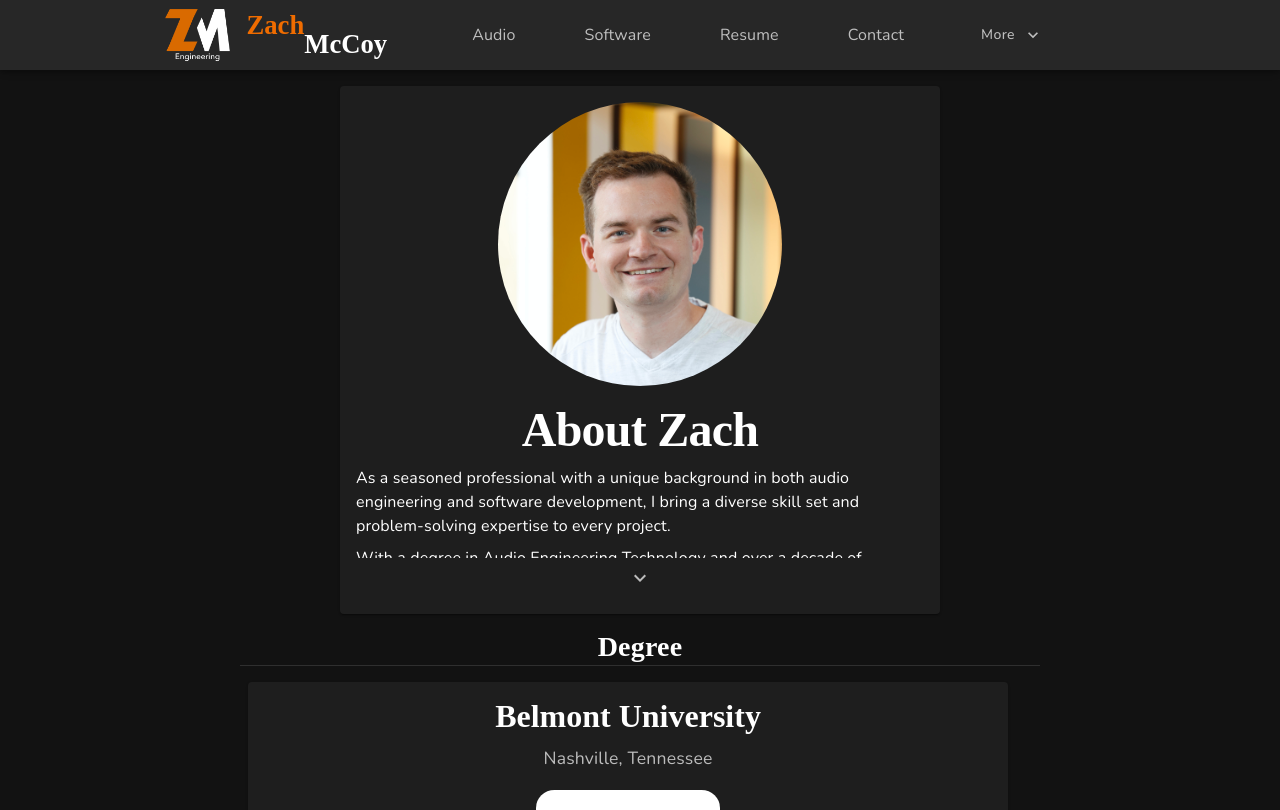
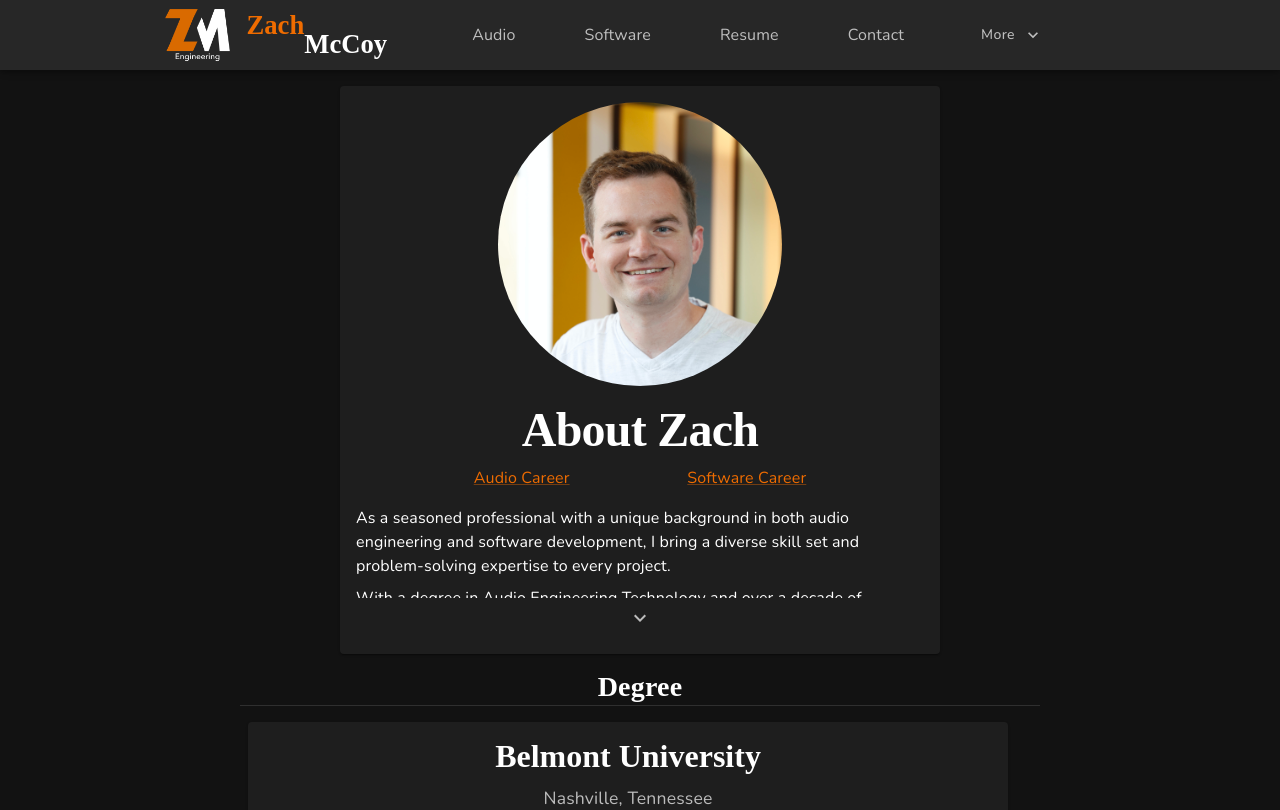
Before and after one commit to zrm20/zm-portfolio, a React (Create React App) app: page / in a window 1280 px wide. Shown: the top 810 px of the page. Built offline with nearby package versions, Linux system fonts and the light colour scheme; a web font is replaced by a local one.

Commit message:
add links to /dev and /audio

```diff
--- a/src/components/home/AboutCard/AboutCard.styles.ts
+++ b/src/components/home/AboutCard/AboutCard.styles.ts
@@ -5,6 +5,7 @@ interface Style {
   root: SxProps;
   image: CSSProperties;
   title: SxProps;
+  links: SxProps;
 };
 
 export default function useStyles(): Style {
@@ -25,6 +26,12 @@ export default function useStyles(): Style {
     },
     title: {
       mt: 2
+    },
+    links: {
+      flexDirection: 'row',
+      width: '100%',
+      justifyContent: 'space-evenly',
+      my: 1
     }
   }
 };
--- a/src/components/home/AboutCard/AboutCard.tsx
+++ b/src/components/home/AboutCard/AboutCard.tsx
@@ -1,5 +1,6 @@
 import React from "react";
-import { Paper, Typography } from "@mui/material";
+import { Link, Paper, Stack, Typography } from "@mui/material";
+import { Link as RouterLink } from "react-router-dom";
 
 import useStyles from "./AboutCard.styles";
 import headshot from "../../../assets/images/headshot.jpeg";
@@ -32,6 +33,11 @@ export default function AboutCard(props: AboutCardProps): JSX.Element {
         About Zach
       </Typography>
 
+      <Stack sx={styles.links}>
+        <Link component={RouterLink} to="/audio">Audio Career</Link>
+        <Link component={RouterLink} to="/dev">Software Career</Link>
+      </Stack>
+
       <CollapsingText
         collapsedSize={100}
         textProps={{ gutterBottom: true }}
```
